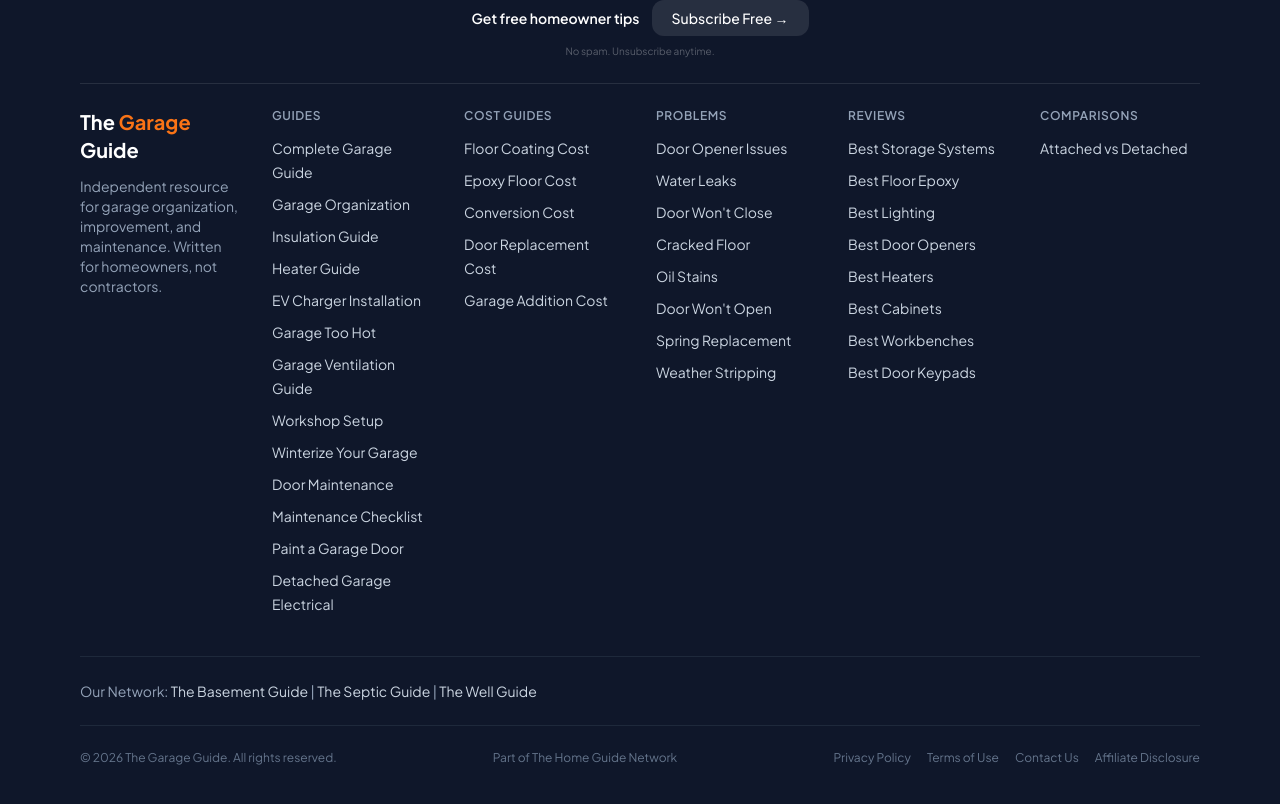
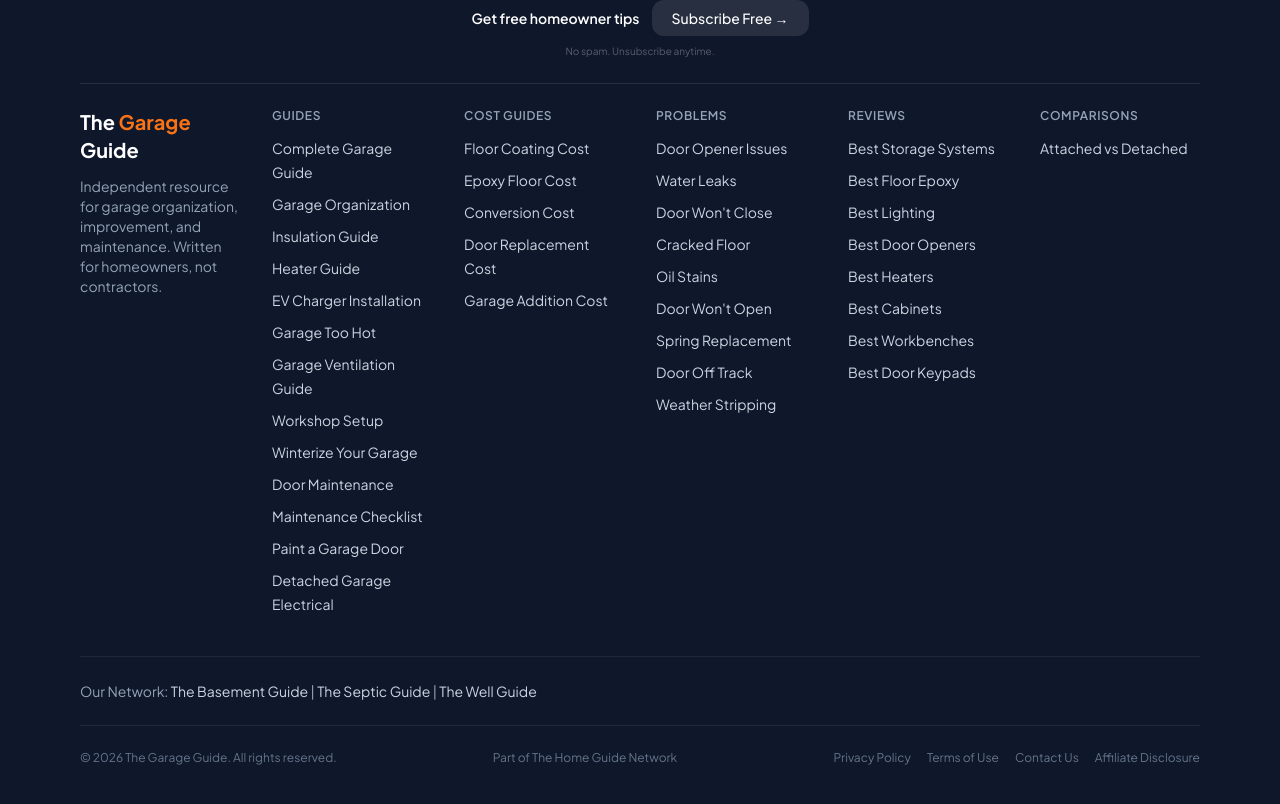
Before and after one commit to thebasementguide2026/thegarage.guide-, a Next.js app: page /about in a window 1280 px wide. Shown: the part 1261-2065 px from the top of the page. Built offline with nearby package versions, Linux system fonts and the light colour scheme.

Commit message:
Add garage-door-off-track to footer

```diff
--- a/components/Footer.tsx
+++ b/components/Footer.tsx
@@ -39,6 +39,7 @@ const footerSections = [
       { label: 'Oil Stains', href: '/problems/garage-floor-oil-stains' },
       { label: "Door Won't Open", href: '/problems/garage-door-wont-open' },
       { label: 'Spring Replacement', href: '/problems/garage-door-spring-replacement' },
+      { label: 'Door Off Track', href: '/problems/garage-door-off-track' },
       { label: 'Weather Stripping', href: '/problems/garage-door-weather-stripping' },
     ],
   },
```
